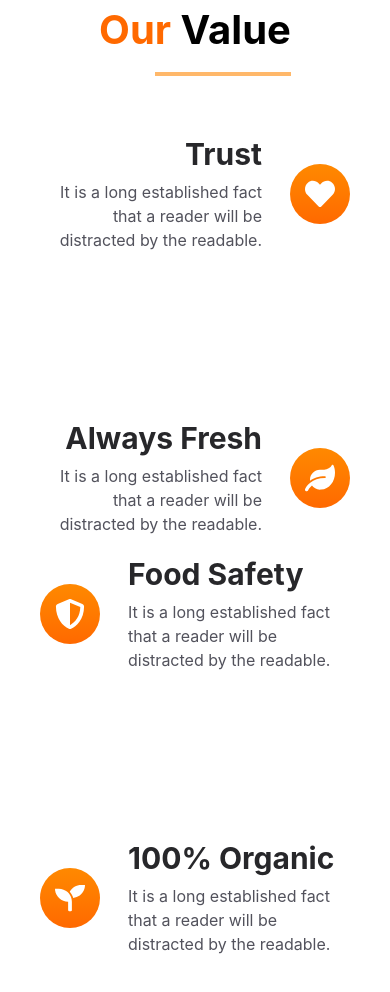
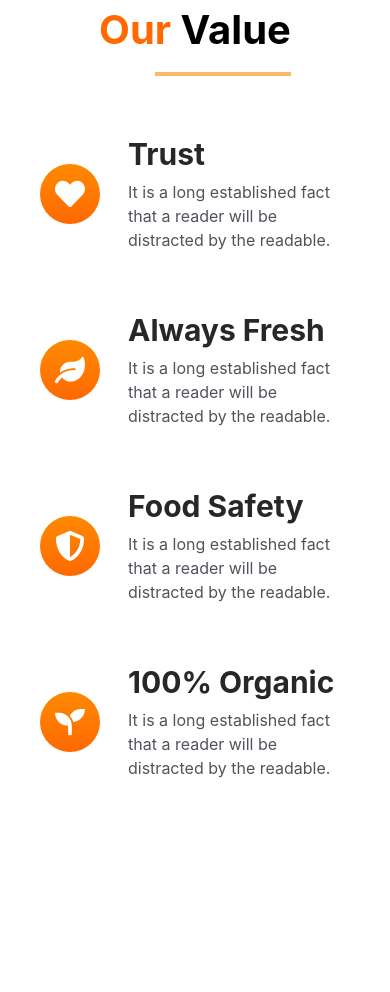
Before and after one commit to syedrahathasandev/Grocery-Website-, a React (Vite) app: page / in a window 390 px wide. Shown: the part 2920-3912 px from the top of the page. After the commit the page ends 3780 px from the top, so only its background shows below. Built offline with nearby package versions, Linux system fonts and the light colour scheme.

Commit message:
values update

```diff
--- a/src/components/Values/Values.jsx
+++ b/src/components/Values/Values.jsx
@@ -7,11 +7,11 @@
 
   const leftValues = Value.slice(0, 2).map(item => {
     return (
-      <div className='flex flex-row-reverse items-center gap-7'>
+      <div className='flex md:flex-row-reverse items-center gap-7'>
         <div>
           <span className='flex justify-center items-center text-3xl text-white bg-gradient-to-b from-orange-400 to-orange-500 w-15 h-15 rounded-full'>{item.icon}</span>
         </div>
-        <div className='text-right'>
+        <div className='md:text-right'>
           <h3 className='text-zinc-800 text-3xl font-bold'>{item.title}</h3>
           <p className='text-zinc-600 mt-2'>{item.para}</p>
         </div>
@@ -38,10 +38,10 @@
       <div className='max-w-[1400px] mx-auto px-10 py-20'>
         <Heading highlight="Our" heading="Value" />
 
-        <div className='flex md:flex-row flex-col gap-5 mt-15'>
+        <div className='flex md:flex-row flex-col gap-15 md:gap-5 mt-15'>
 
           {/* Left Values */}
-          <div className='min-h-100 flex flex-col justify-between' >
+          <div className='md:min-h-100 gap-15 flex flex-col justify-between' >
             {leftValues}
           </div>
 
@@ -49,7 +49,7 @@
             <img src={Basket}/>
           </div>
           {/* Right Value */}
-          <div className='min-h-100 flex flex-col justify-between' >
+          <div className='md:min-h-100 gap-15 flex flex-col justify-between' >
             {rightValues}
           </div>
         </div>
```
